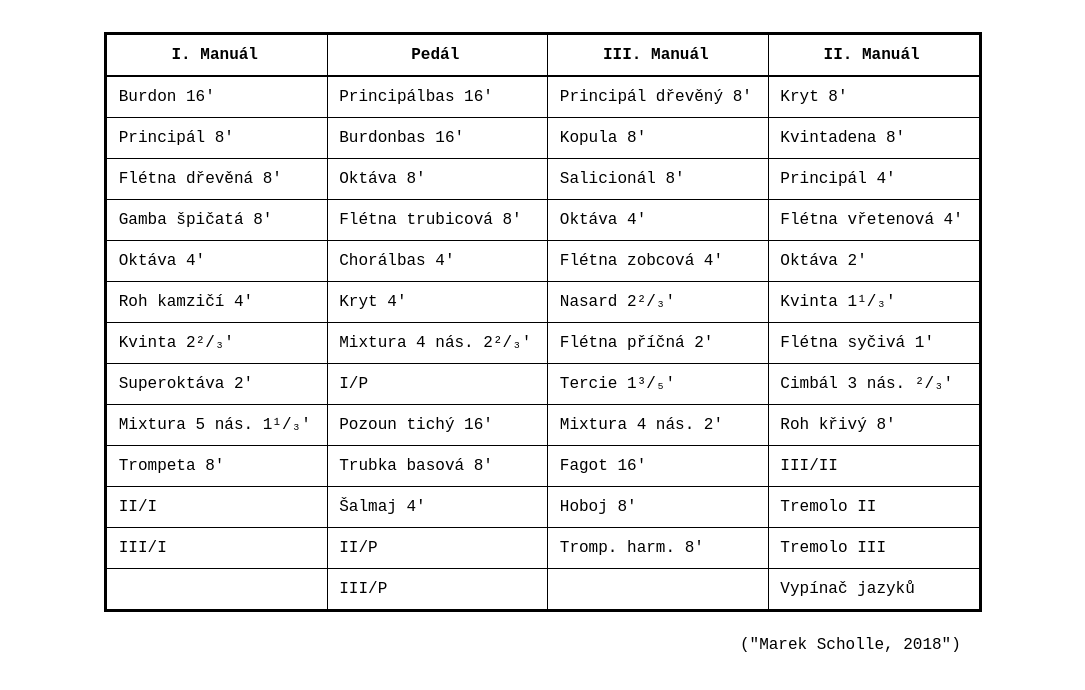
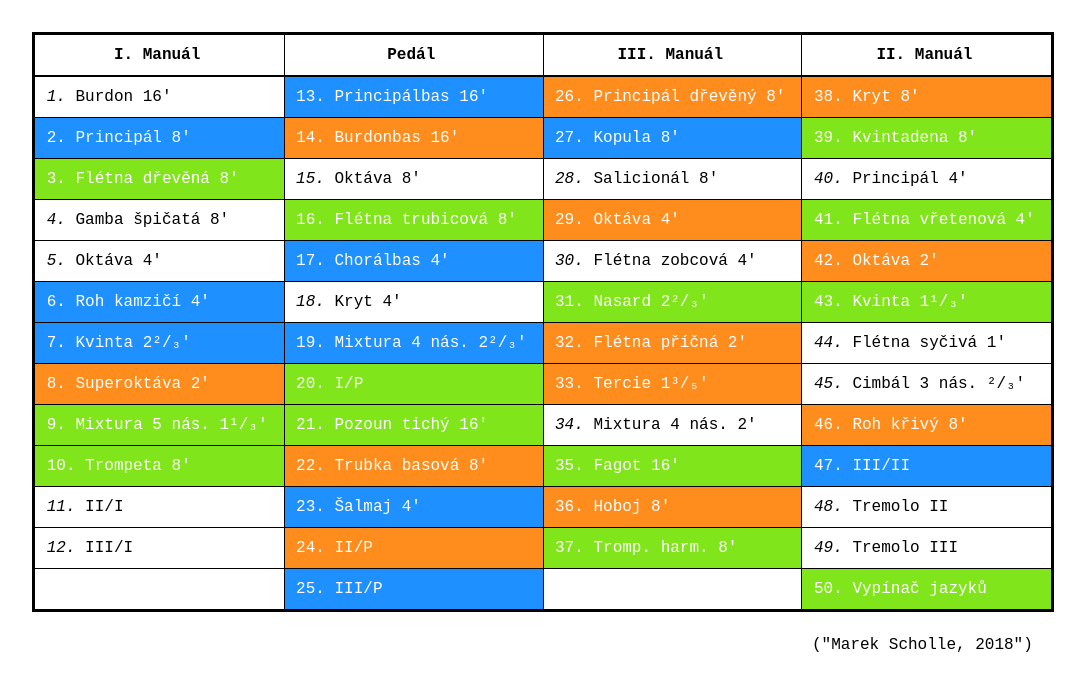
Before and after one commit to marekscholle/setzer, a React (Create React App) app: page / in a window 1280 px wide. Shown: the top 690 px of the page, without its empty margins (97-1182 px from the left). Built offline with nearby package versions, Linux system fonts and the light colour scheme.

Commit message:
table split to separate function, +stop

```diff
--- /dev/null
+++ b/src/components/Stop.tsx
@@ -0,0 +1,28 @@
+import * as React from 'react';
+
+import * as Organ from '../types/Organ';
+
+export interface Props {
+  stop: Organ.Stop;
+  on: boolean;
+  memoryOn: boolean;
+}
+
+const onOff = (b: boolean) => b ? 'on' : 'off';
+
+export const Stop = ({ stop, on, memoryOn }: Props) => (
+  <td
+    className={`stop-${onOff(on)}-${onOff(memoryOn)}`}
+  >
+    <span
+      className='stop-index'
+    >
+      {`${stop.index + 1}. `}
+    </span >
+    <span>
+      {`${stop.name}`}
+    </span>
+  </td >
+);
+
+export const EmptyStop = () => <td/>;
--- a/src/components/Table.tsx
+++ b/src/components/Table.tsx
@@ -2,13 +2,13 @@ import { Range } from 'immutable';
 import * as React from 'react';
 
 import { Organ, StopsGroup } from '../types/Organ';
+import { EmptyStop, Stop } from './Stop';
 
 export interface Props {
   organ: Organ;
 }
 
-export const Table = ({ organ }: Props) => (
-  <table>
+const head = (organ: Organ) => (
   <thead>
     <tr>
       {organ.groups.map((group: StopsGroup, index: number) => (
@@ -20,27 +20,40 @@ export const Table = ({ organ }: Props) => (
       ))}
     </tr>
   </thead>
+);
+
+const body = (organ: Organ) => {
+  const maxStopSize = organ.groups.map((s: StopsGroup) => s.stops.size).max();
+  return (
     <tbody>
-      {Range(0, organ.groups.map((s: StopsGroup) => s.stops.size).max()).map((row: number) => (
+      {Range(0, maxStopSize).map((rowIndex: number) => row(organ, rowIndex))}
+    </tbody>
+  );
+};
+
+const row = (organ: Organ, rowIndex: number) => (
   <tr
-          key={row}
+    key={rowIndex}
   >
-          {organ.groups
-          .map((group: StopsGroup, index) => {
-            const stop = (row < group.stops.size) ? group.stops.get(row) : null;
+    {organ.groups.map((group: StopsGroup, index) => {
+      const stop = (rowIndex < group.stops.size) ? group.stops.get(rowIndex) : null;
       return (stop !== null) ? (
-              <td
+        <Stop
           key={stop.index}
-              >
-                {stop.name}
-              </td>) : (
-              <td
+          stop={stop}
+          on={Math.random() < 0.5}
+          memoryOn={Math.random() < 0.5}
+        />) :
+        <EmptyStop
           key={`~${index}`}
-              />);
-            },
-          )}
+        />;
+    })}
   </tr>
-      ))}
-    </tbody>
+);
+
+export const Table = ({ organ }: Props) => (
+  <table>
+    {head(organ)}
+    {body(organ)}
   </table>
 );
```
Lines whose indentation alone changed are shown as unchanged.
